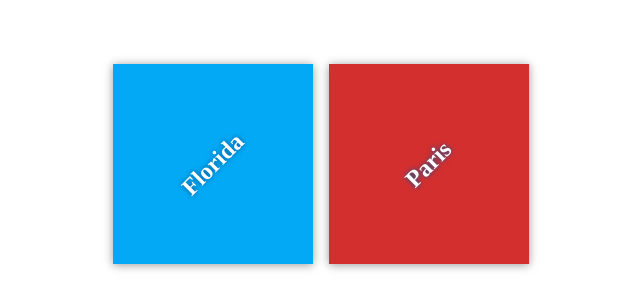
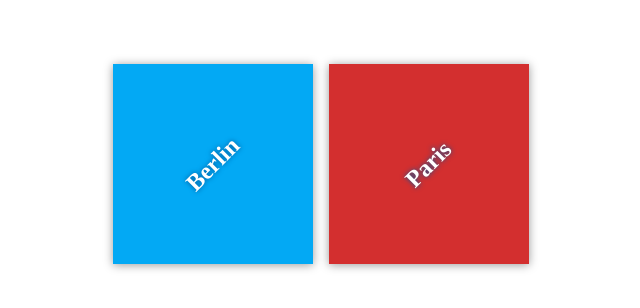
Before and after one commit to rachaelHF/myAwesomeProject, a plain HTML site: page index.html in a window 1280 px wide. Shown: the part 236-544 px from the top of the page, 319-959 px from the left. Drawn offline with Linux system fonts and the light colour scheme; files that its build step writes are made by us from their sources.

Commit message:
Change heading to Berlin

```diff
--- a/index.html
+++ b/index.html
@@ -11,7 +11,7 @@
     <div class="container">
         <div class="destination-container">
             <div class="destination" id="berlin">
-                <h2>Florida</h2>
+                <h2>Berlin</h2>
             </div>
 
             <div class="destination" id="paris">
```
